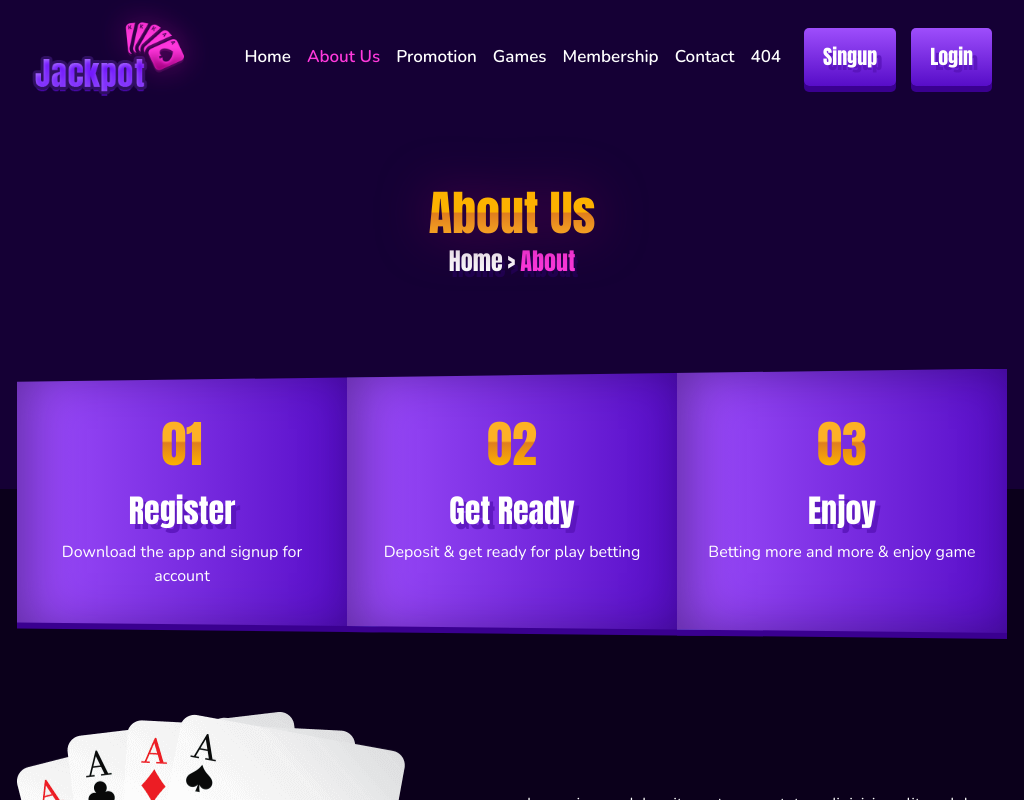
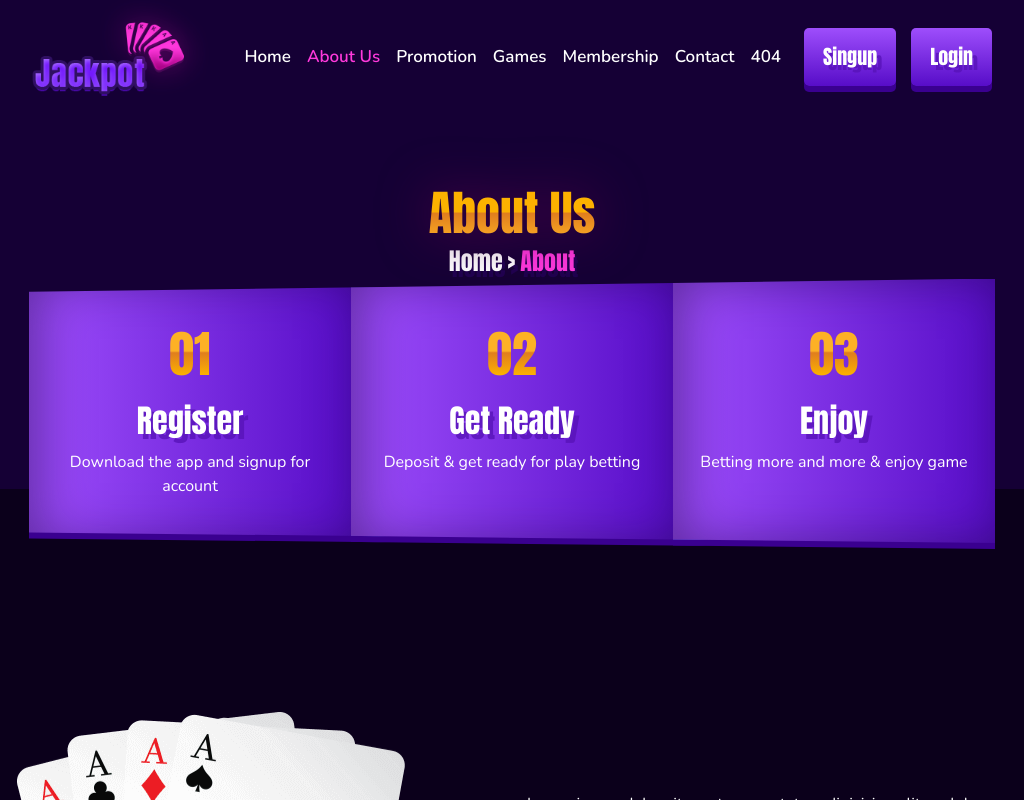
Before and after one commit to jonyrahman626/Jackpot-React, a React (Create React App) app: page /about in a window 1024 px wide. Shown: the top 800 px of the page. Built offline with nearby package versions, Linux system fonts and the light colour scheme.

Commit message:
Index Game Responsive

```diff
--- a/src/components/Game/Game.css
+++ b/src/components/Game/Game.css
@@ -1,7 +1,7 @@
 #game_part {
 	background: #0b001b;
 	position: relative;
-	padding: 179px 0 100px 0;
+	padding: 161px 0 100px 0;
 }
 
 .flow_sha {
@@ -12,7 +12,7 @@
 	-webkit-clip-path: polygon(0 5%, 100% 0%, 100% 100%, 0 96%);
 	clip-path: polygon(0 5%, 100% 0%, 100% 100%, 0 96%);
 	position: absolute;
-	top: -304px;
+	top: -286px;
 	left: 0;
 	width: 100%;
 }
@@ -65,7 +65,7 @@
 	-webkit-background-clip: text;
 	-webkit-text-fill-color: transparent;
 	filter: drop-shadow(0 0 25px #4d0148);
-	margin: 52px 0 60px 0;
+	margin: 52px 0 4px 0;
 }
 
 .game_overly {
--- a/src/components/Game/GameResponsive.css
+++ b/src/components/Game/GameResponsive.css
@@ -1,3 +1,18 @@
+@media (min-width: 992px) and (max-width: 1199.98px) {
+    .game_flow {
+        top: -310px !important;
+    }
+
+    .game_flow {
+        left: 12px !important;
+        width: calc(100% - 24px) !important;
+    }
+
+    #game_part {
+        padding: 171px 0 100px 0;
+    }
+}
+
 @media (min-width: 768px) and (max-width: 991.98px) {
     #game_part {
         padding: 130px 0 68px 0;
@@ -36,6 +51,15 @@
 
     .game_img {
         margin-top: 27px !important;
+    }
+
+    .game_img .game_overly h3 {
+        font-size: 20px !important;
+    }
+
+    .game_img .game_overly a {
+        padding: 10px 20px !important;
+        font-size: 15px !important;
     }
 }
 
--- a/src/components/GameDetail/GameDetail.css
+++ b/src/components/GameDetail/GameDetail.css
@@ -14,7 +14,7 @@
 	-webkit-clip-path: polygon(0 5%, 100% 0%, 100% 100%, 0 96%);
 	clip-path: polygon(0 5%, 100% 0%, 100% 100%, 0 96%);
 	position: absolute;
-	top: -304px;
+	top: -286px;
 	left: 0;
 	width: 100%;
 }
```
